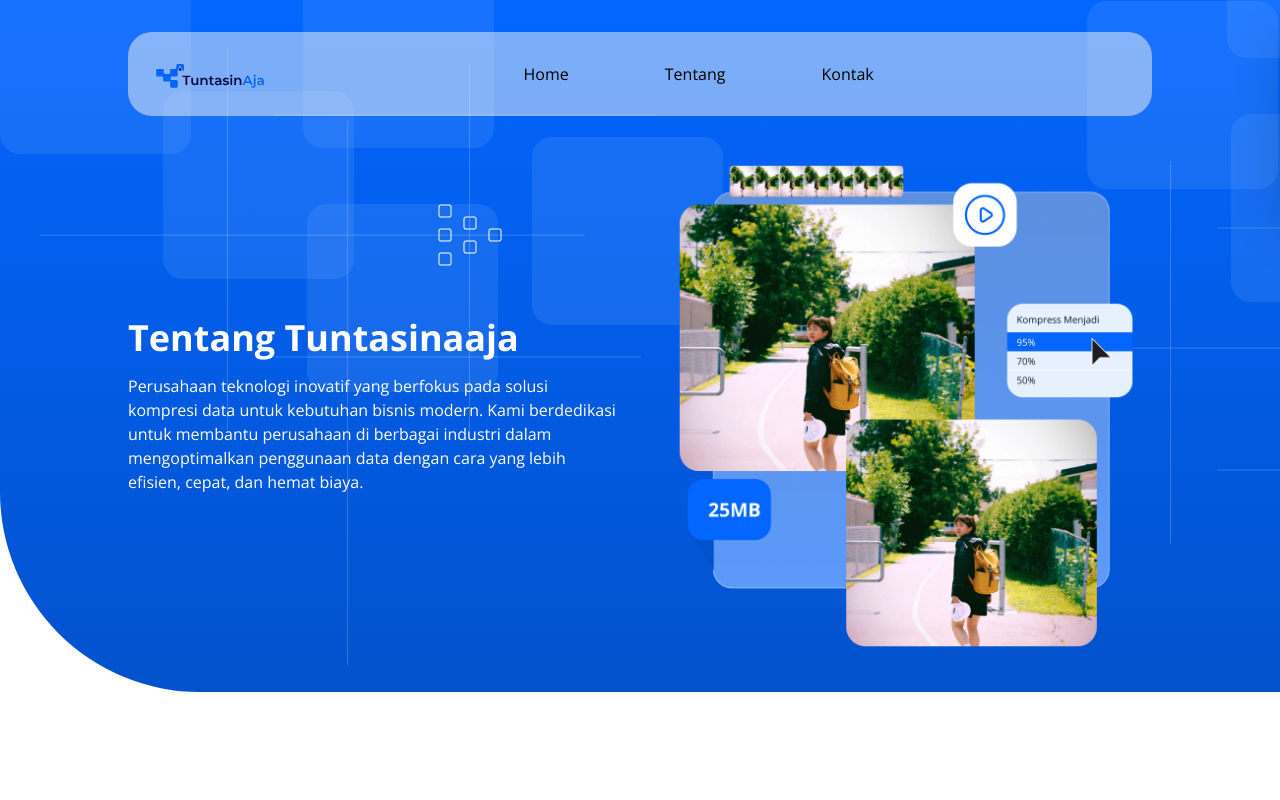
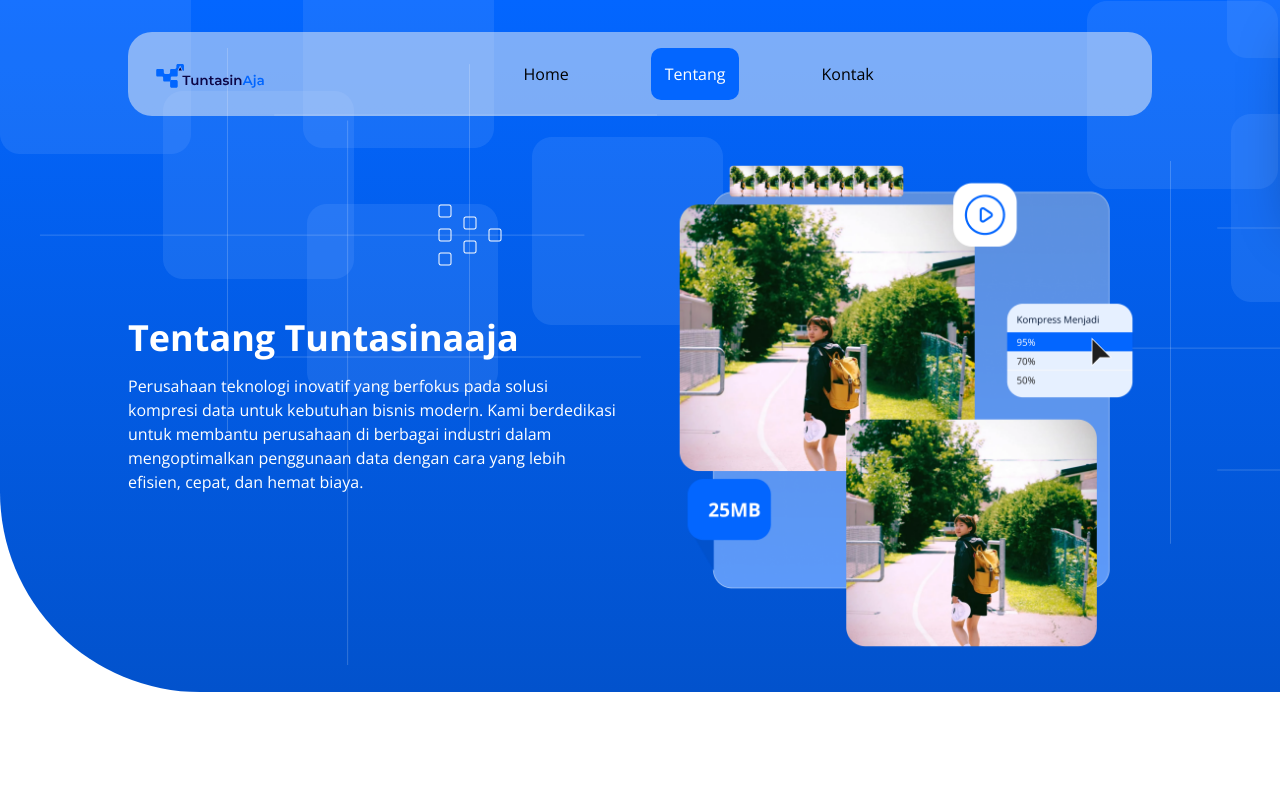
Before and after one commit to meishafifah/tuntasinaja, a React (Vite) app: page /about in a window 1280 px wide. Shown: the top 800 px of the page. Built offline with nearby package versions, Linux system fonts and the light colour scheme.

Commit message:
fix: navbar color

```diff
--- a/src/components/Navbar.tsx
+++ b/src/components/Navbar.tsx
@@ -8,11 +8,12 @@
 import { X, Menu } from "lucide-react";
 import logo from "../assets/img/logo_text.svg";
 import { useEffect, useState } from "react";
-import { Link } from "react-router-dom";
+import { Link, useLocation } from "react-router-dom";
 
 export default function Navbar() {
   const [openMenu, setOpenMenu] = useState(false);
   const [navbarBg, setNavbarBg] = useState("bg-transparent");
+  const location = useLocation();
 
   useEffect(() => {
     const updateNavbarColor = () => {
@@ -20,11 +21,10 @@
         const sections = document.querySelectorAll("section");
         let activeColor = "bg-transparent";
 
-        // Cari section pertama dengan data-navbar-color
         sections.forEach((section) => {
           if (section.dataset.navbarColor) {
             activeColor = section.dataset.navbarColor;
-            return; // Keluar dari loop setelah menemukan section pertama
+            return;
           }
         });
 
@@ -34,17 +34,17 @@
       }
     };
 
-    // Panggil updateNavbarColor saat halaman dimuat
     updateNavbarColor();
 
-    // Tambahkan event listener untuk scroll dan resize
     window.addEventListener("resize", updateNavbarColor);
 
     return () => {
-      // Hapus event listener saat komponen di-unmount
       window.removeEventListener("resize", updateNavbarColor);
     };
   }, []);
+
+  const getActiveClass = (path: string) =>
+    location.pathname === path ? "bg-[#0366FF] rounded-[10px] text-white" : "";
 
   return (
     <section
@@ -59,12 +59,20 @@
           <div className="w-auto lg:w-full flex justify-between lg:justify-center items-center z-50">
             <NavigationMenu className="hidden lg:block">
               <NavigationMenuList className="flex justify-between gap-16">
-                <NavigationMenuItem className="p-[14px] hover:bg-[#0366FF] hover:rounded-[10px] hover:text-white">
+                <NavigationMenuItem
+                  className={`p-[14px] hover:bg-[#0366FF] hover:rounded-[10px] hover:text-white ${getActiveClass(
+                    "/"
+                  )}`}
+                >
                   <NavigationMenuLink className="text-sm xl:text-base" href="/">
                     Home
                   </NavigationMenuLink>
                 </NavigationMenuItem>
-                <NavigationMenuItem className="p-[14px] hover:bg-[#0366FF] hover:rounded-[10px] hover:text-white">
+                <NavigationMenuItem
+                  className={`p-[14px] hover:bg-[#0366FF] hover:rounded-[10px] hover:text-white ${getActiveClass(
+                    "/about"
+                  )}`}
+                >
                   <NavigationMenuLink
                     className="text-sm xl:text-base"
                     href="/about"
@@ -72,7 +80,11 @@
                     Tentang
                   </NavigationMenuLink>
                 </NavigationMenuItem>
-                <NavigationMenuItem className="p-[14px] hover:bg-[#0366FF] hover:rounded-[10px] hover:text-white">
+                <NavigationMenuItem
+                  className={`p-[14px] hover:bg-[#0366FF] hover:rounded-[10px] hover:text-white ${getActiveClass(
+                    "/contact"
+                  )}`}
+                >
                   <NavigationMenuLink
                     className="text-sm xl:text-base"
                     href="/contact"
```
